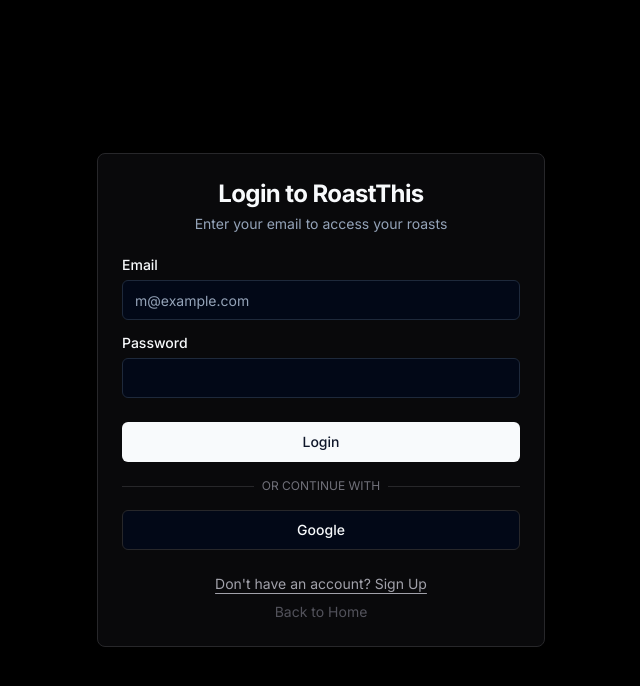
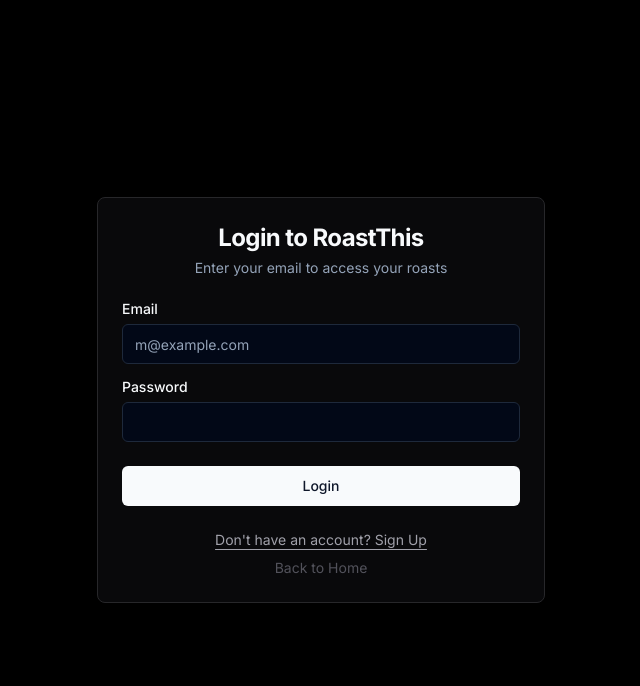
Before and after one commit to negraodenio/roast, a Next.js app: page /login in a window 1280 px wide. Shown: the top 686 px of the page, without its empty margins (319-959 px from the left). Built offline with nearby package versions, Linux system fonts and the light colour scheme; no server answers.

Commit message:
chore: remove fake google login button

```diff
--- a/src/app/login/page.tsx
+++ b/src/app/login/page.tsx
@@ -59,17 +59,6 @@
                             Login
                         </Button>
                     </form>
-                    <div className="relative">
-                        <div className="absolute inset-0 flex items-center">
-                            <span className="w-full border-t border-zinc-800" />
-                        </div>
-                        <div className="relative flex justify-center text-xs uppercase">
-                            <span className="bg-zinc-950 px-2 text-zinc-500">Or continue with</span>
-                        </div>
-                    </div>
-                    <Button variant="outline" className="w-full border-zinc-800 hover:bg-zinc-900" onClick={() => alert("Google Auth not set up in demo")}>
-                        Google
-                    </Button>
                 </CardContent>
                 <CardFooter className="flex flex-col gap-2 text-center text-sm">
                     <Link href="/signup" className="text-zinc-400 hover:text-white underline underline-offset-4">
```
